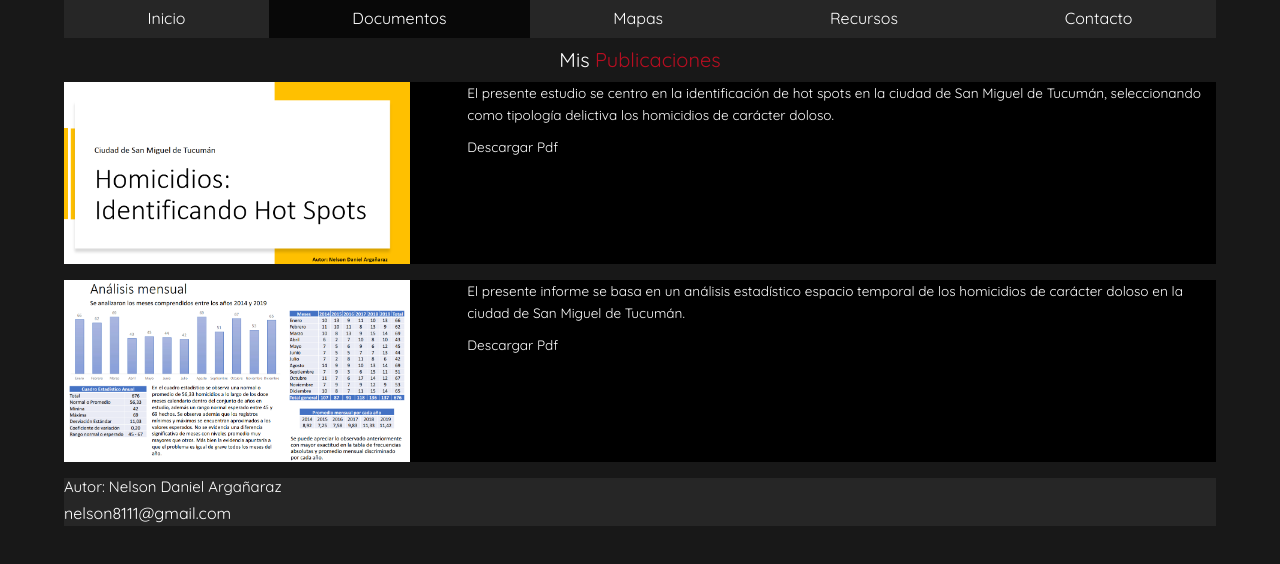
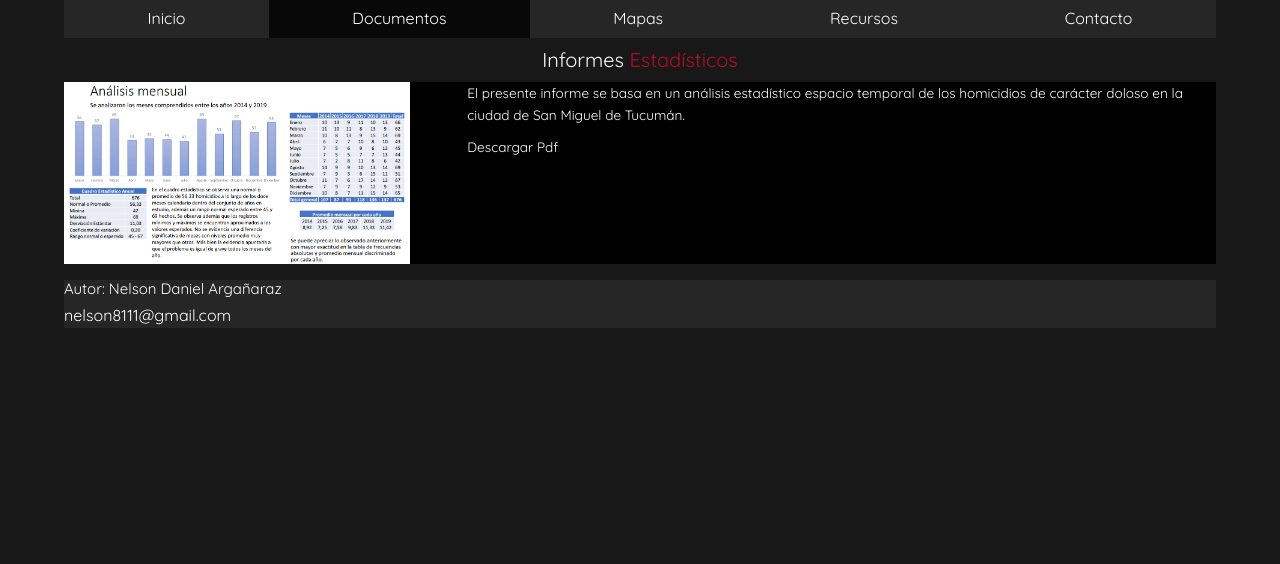
Before and after one commit to nelsonarg34/Homicidios-FrontEnd, a plain HTML site: page documentos.html in a window 1280 px wide. Drawn offline with nearby package versions, Linux system fonts and the light colour scheme.

Commit message:
Act. para policia

```diff
--- a/documentos.html
+++ b/documentos.html
@@ -40,19 +40,8 @@
 	</div>
 
     <main>
-        <h1 class="logo">Mis <span>Publicaciones</span></h1>
+        <h1 class="logo">Informes <span>Estadísticos</span></h1>
 
-		<section class="docuflex-container">
-			<div class="imagen">
-				<img class="thumbnail" src="img/Informe_hom_1.png" alt="">
-			</div>
-			<div class="descripcion">
-				<p>El presente estudio se centro en la identificación de hot spots en la
-					ciudad de San Miguel de Tucumán, seleccionando como tipología
-					delictiva los homicidios de carácter doloso.</p>
-				<a href="Pdf/Homicidios_HotSpots.pdf" target="_blank">Descargar Pdf</a>
-			</div>
-		</section>
 		<section class="docuflex-container">
 			<div class="imagen">
 				<img class="thumbnail" src="img/Informe_hom_2.png" alt="">
```
Also changed, not shown: Contacto.html (+3 -3 lines), 1 other file.
